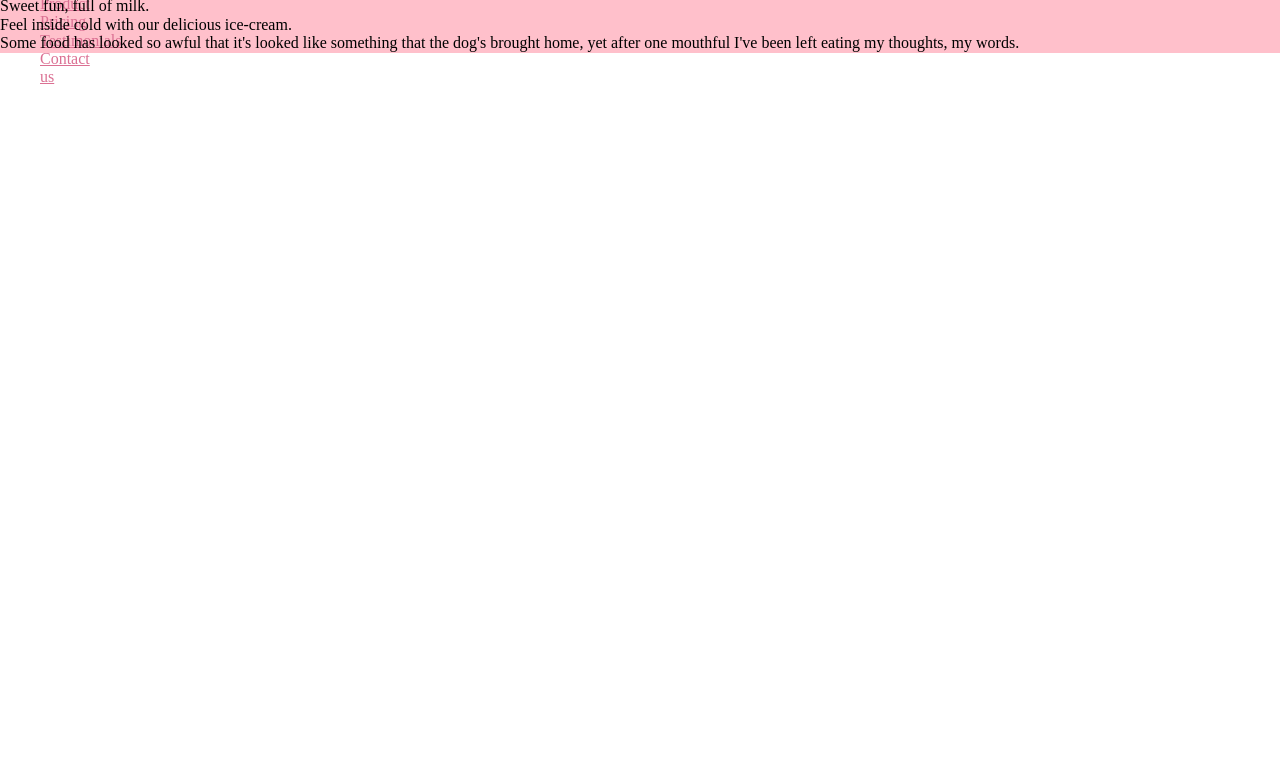
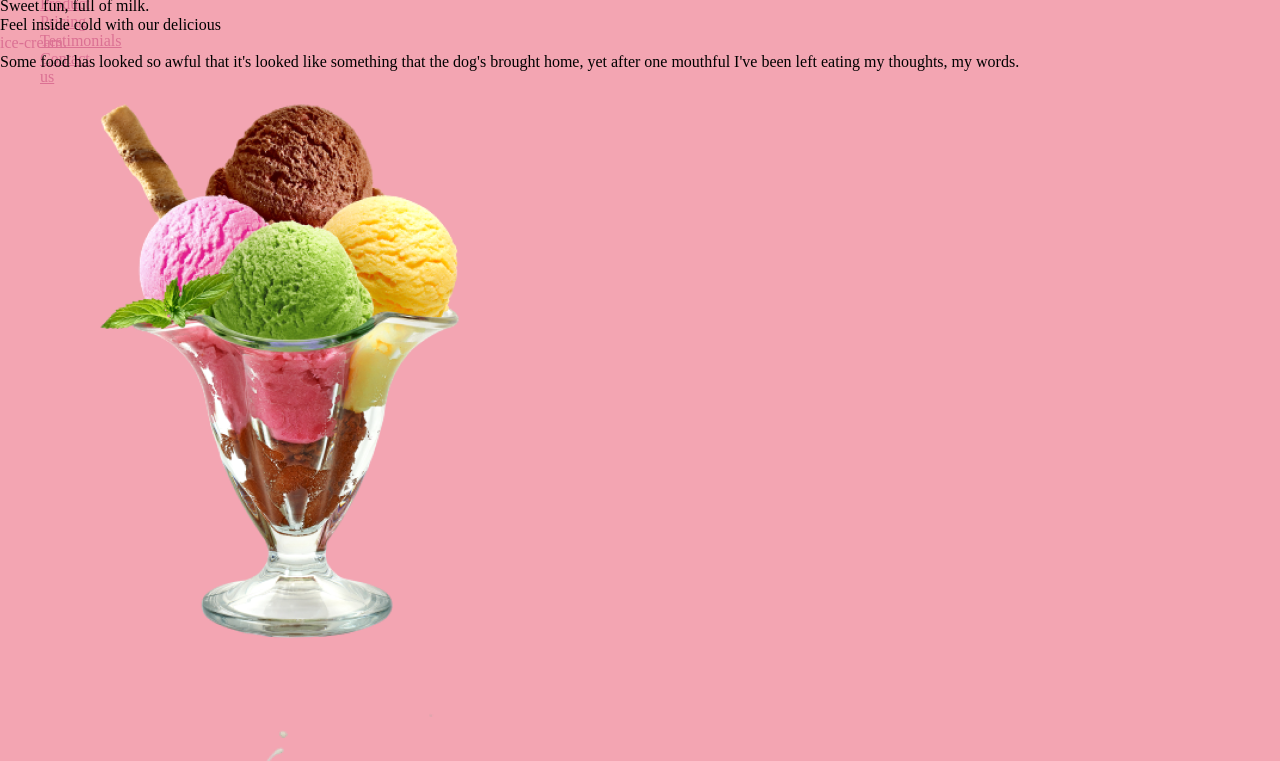
Before and after one commit to roma5062/Practic, a plain HTML site: page index.html in a window 1280 px wide. Shown: the part 123-884 px from the top of the page. Before the commit the page ends 800 px from the top, so only its background shows below. Drawn offline with Linux system fonts and the light colour scheme; files that its build step writes are made by us from their sources.

Commit message:
Add files via upload

```diff
--- a/index.html
+++ b/index.html
@@ -39,13 +39,17 @@
                         </ul>
                     </nav>
                 </div>
+
+                <button class="btn">Buy Now</button>
+                <button class="btn">Buy Now</button>
+                <div class="text3"> Sweet fun, full of milk.</div>
+                <div class="text4"> Feel inside cold with our delicious <div class="text5"> ice-cream.</div>
+                </div>
+                Some food has looked so awful that it's looked like something that the dog's brought home, yet after one
+                mouthful I've been left eating my thoughts, my words.
+                <img src="img/eep88j2SDJ-removebg-preview 1.png" alt="">
+                <img src="img/UaNIa1ewNn-removebg-preview 1.png" alt="">
             </div>
-            <button class="btn">Buy Now</button>
-            <button class="btn">Buy Now</button>
-            <div class="text3"> Sweet fun, full of milk.</div>
-            <div class="text4"> Feel inside cold with our delicious ice-cream.</div>
-            Some food has looked so awful that it's looked like something that the dog's brought home, yet after one
-            mouthful I've been left eating my thoughts, my words.
         </section>
     </div>
 </body>
--- a/style.css
+++ b/style.css
@@ -8,7 +8,7 @@ body {
 }
 
 .hero {
-    background-color: pink;
+    background-color: rgb(243, 165, 178);
     min-height: 100px;
 }
 
@@ -43,3 +43,9 @@ body {
     cursor: pointer;
     font-size: 16px;
 }
+
+
+.text5 {
+    color: palevioletred;
+    size: 30px;
+}
```
